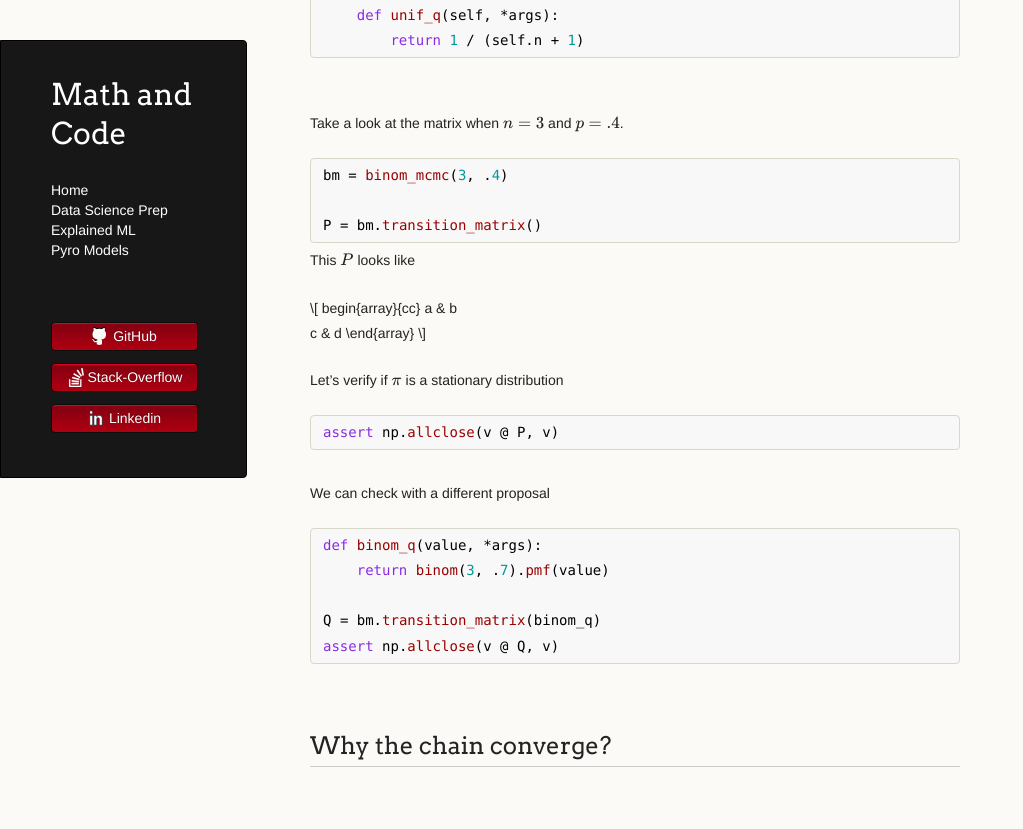
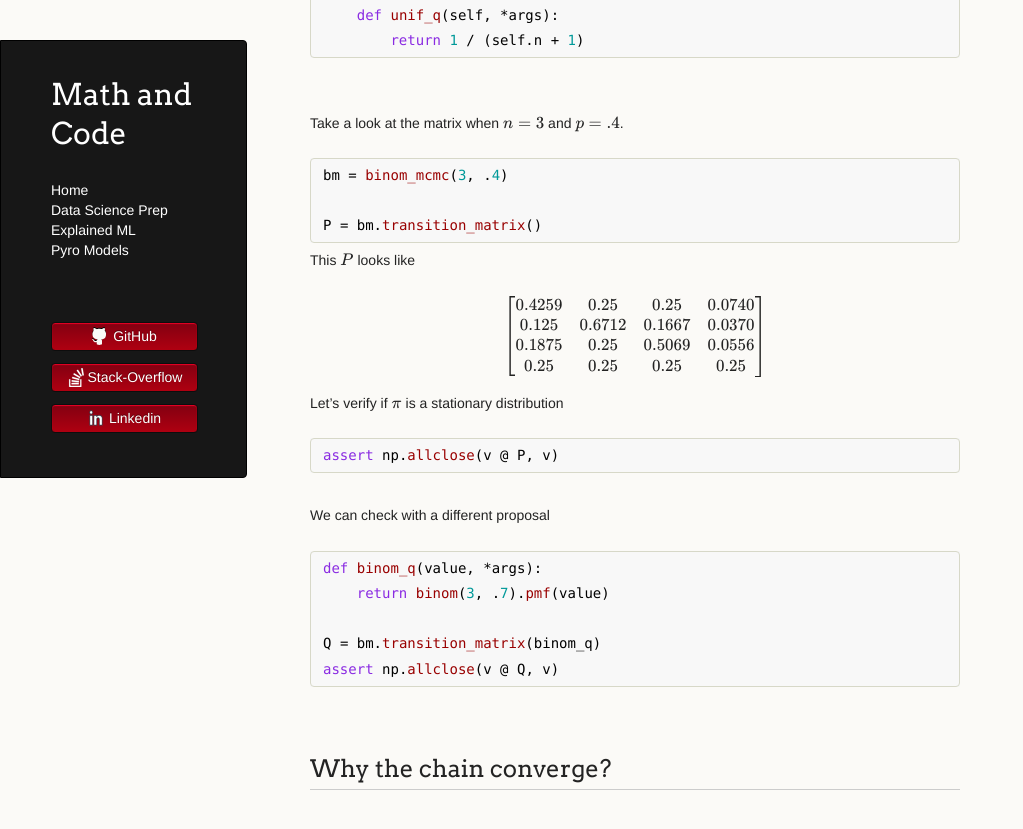
Before and after one commit to LemonPy29/LemonPy29.github.io, a Jekyll site: the page built from pyro-models/mcmc_example.md, in a window 1280 px wide and 900 px high, scrolled down 2625 px. Shown: the top 829 px of the window, without its empty margins (0-1023 px from the left). Built offline with Jekyll 4.4.1, drawn with Linux system fonts in a browser that asks for light colours; nearby versions of some CDN libraries; the repository's description, which GitHub fills in, is left out.

Commit message:
transition matrix

````diff
--- a/pyro-models/mcmc_example.md
+++ b/pyro-models/mcmc_example.md
@@ -147,12 +147,14 @@ P = bm.transition_matrix()
 ```
 This \\(P\\) looks like
 
-\\[
-begin{array}{cc}
-a & b \\
-c & d
-\end{array}
-\\]
+$$
+\begin{bmatrix}
+0.4259 & 0.25 & 0.25 & 0.0740\\
+0.125 & 0.6712 & 0.1667 & 0.0370\\
+0.1875 & 0.25 & 0.5069 & 0.0556\\
+0.25 & 0.25 & 0.25 & 0.25
+\end{bmatrix}
+$$
 
 Let's verify if \\(\pi\\) is a stationary distribution
 
````
